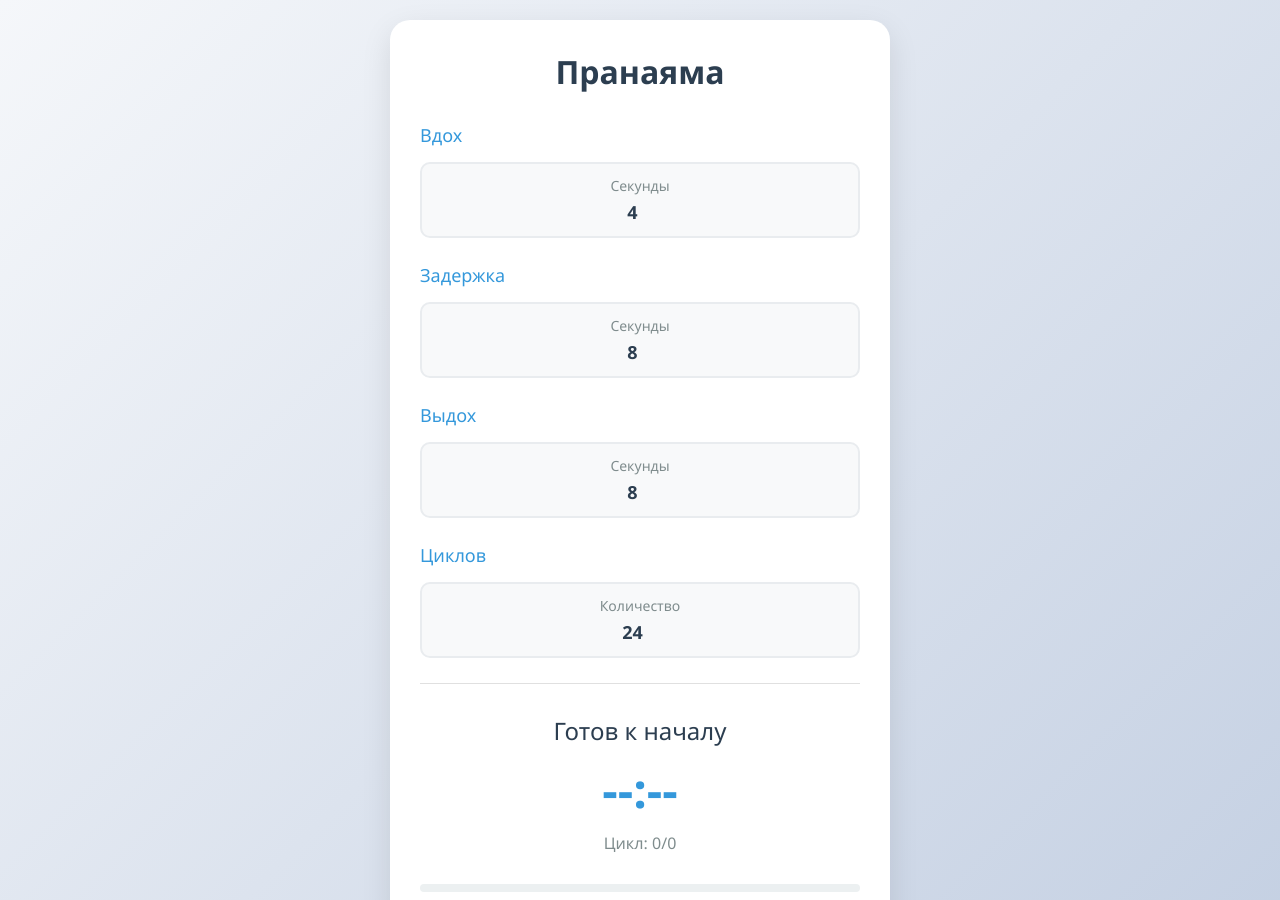
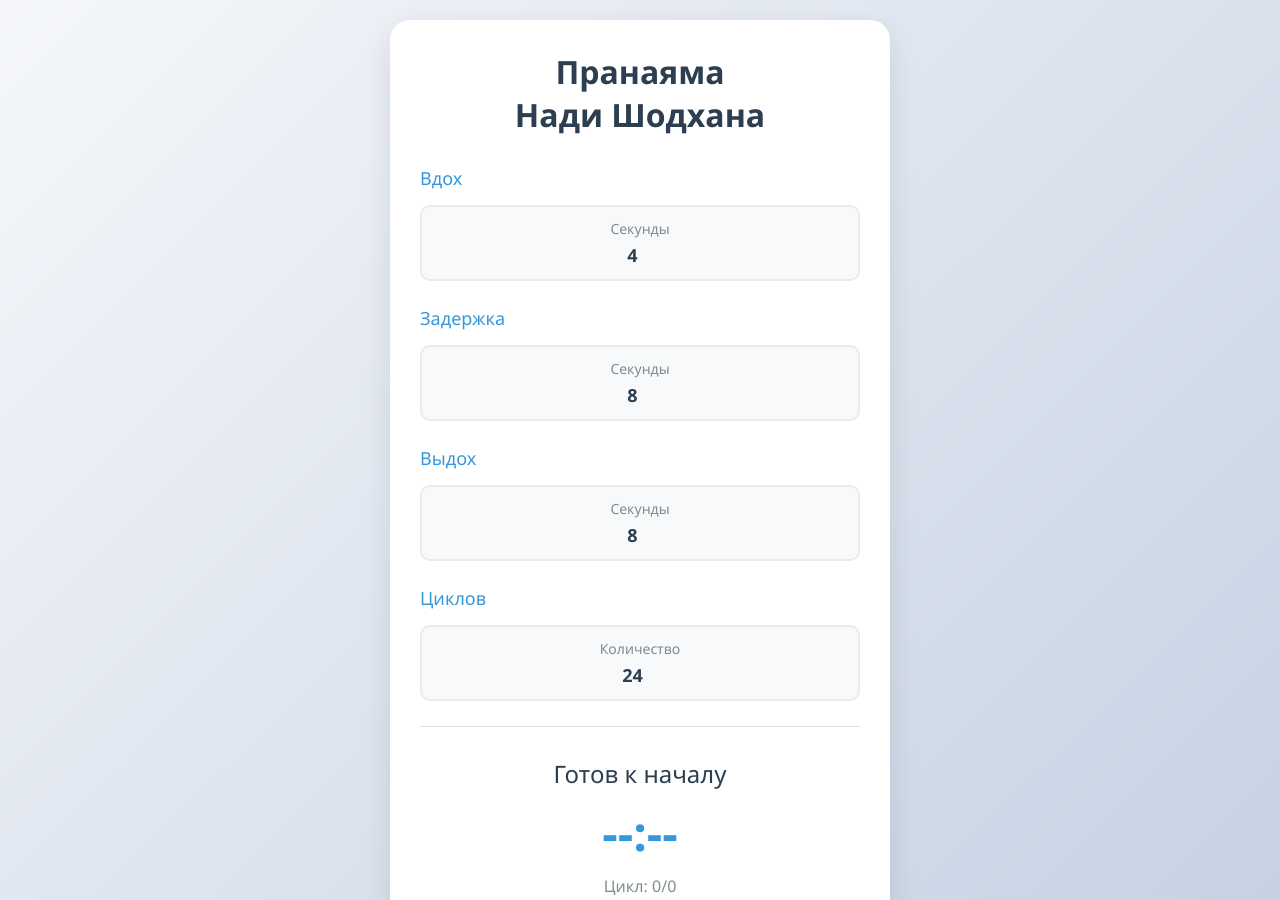
Before and after one commit to vanyukov/kv.nadi-shodhana, a plain HTML site: page index.html in a window 1280 px wide. Shown: the top 900 px of the page. Drawn offline with Linux system fonts and the light colour scheme.

Commit message:
update title

```diff
--- a/index.html
+++ b/index.html
@@ -3,7 +3,7 @@
 <head>
     <meta charset="UTF-8">
     <meta name="viewport" content="width=device-width, initial-scale=1.0">
-    <title>Пранаяма - Нади Шодхана</title>
+    <title>Тренажер - Пранаяма - Нади Шодхана</title>
     <style>
         * {
             box-sizing: border-box;
@@ -207,7 +207,7 @@
 </head>
 <body>
     <div class="container">
-        <h1>Пранаяма</h1>
+        <h1>Пранаяма <br> Нади Шодхана</h1>
 
         <div class="section">
             <div class="section-title">Вдох</div>
```
